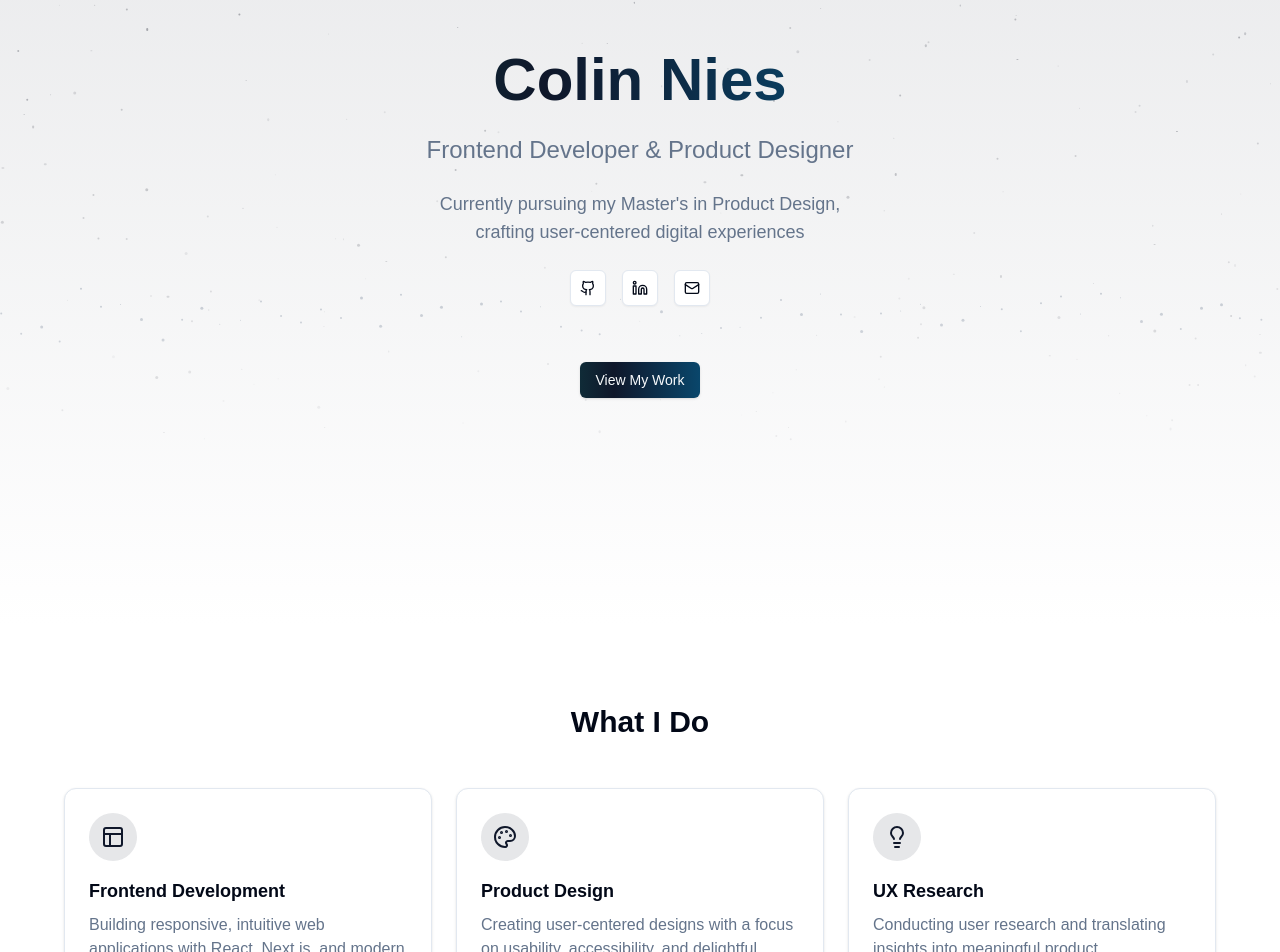
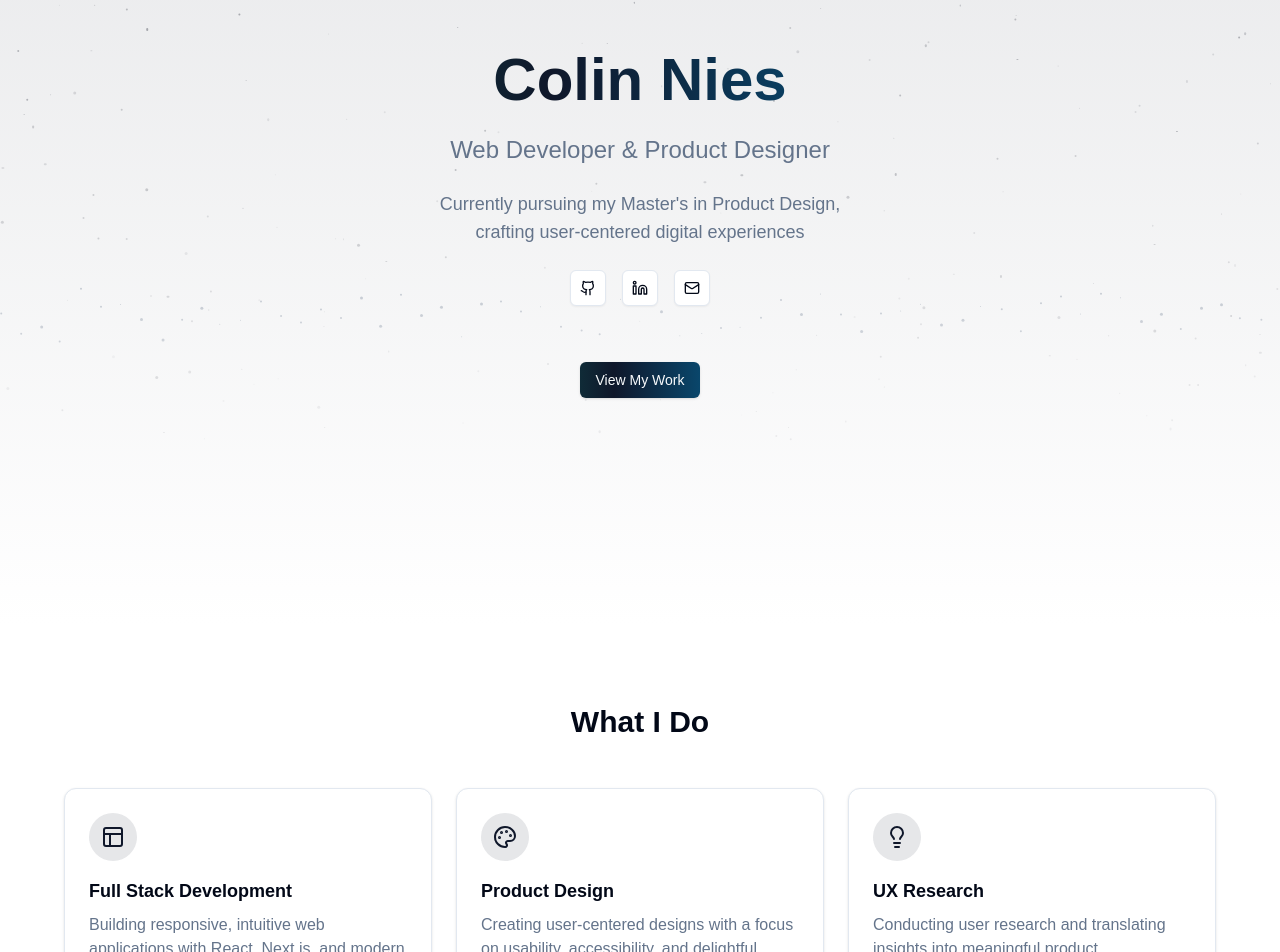
Before and after one commit to colnies/portfolio, a Next.js app: page / in a window 1280 px wide. Shown: the part 176-1128 px from the top of the page. Built offline with nearby package versions, Linux system fonts and the light colour scheme.

Commit message:
changes to copy

```diff
--- a/src/app/layout.tsx
+++ b/src/app/layout.tsx
@@ -14,11 +14,11 @@ const geistMono = Geist_Mono({
 });
 
 export const metadata: Metadata = {
-    title: 'Colin Nies - Frontend Developer & Product Designer',
-    description: 'Portfolio of Colin Nies - Frontend Developer and Product Designer specializing in user-centered digital experiences',
+    title: 'Colin Nies - Web Developer & Product Designer',
+    description: 'Portfolio of Colin Nies - Web Developer and Product Designer specializing in user-centered digital experiences',
     openGraph: {
-        title: 'Colin Nies - Frontend Developer & Product Designer',
-        description: 'Portfolio of Colin Nies - Frontend Developer and Product Designer specializing in user-centered digital experiences',
+        title: 'Colin Nies - Web Developer & Product Designer',
+        description: 'Portfolio of Colin Nies - Web Developer and Product Designer specializing in user-centered digital experiences',
         url: 'https://colinnies.dev',
         siteName: 'Colin Nies Portfolio',
         images: [
@@ -33,8 +33,8 @@ export const metadata: Metadata = {
     },
     twitter: {
         card: 'summary_large_image',
-        title: 'Colin Nies - Frontend Developer & Product Designer',
-        description: 'Portfolio of Colin Nies - Frontend Developer and Product Designer specializing in user-centered digital experiences',
+        title: 'Colin Nies - Web Developer & Product Designer',
+        description: 'Portfolio of Colin Nies - Web Developer and Product Designer specializing in user-centered digital experiences',
         images: ['https://colinnies.dev/main-logo.png'],
     },
     robots: {
--- a/src/app/page.tsx
+++ b/src/app/page.tsx
@@ -98,7 +98,7 @@ export default function HomePage() {
                         variants={fadeInUp}
                         className="text-xl md:text-2xl text-muted-foreground"
                     >
-                        Frontend Developer & Product Designer
+                        Web Developer & Product Designer
                     </motion.p>
                     <motion.div
                         variants={fadeInUp}
@@ -159,7 +159,7 @@ export default function HomePage() {
                         {[
                             {
                                 icon: <Layout className="h-6 w-6 text-primary" />,
-                                title: "Frontend Development",
+                                title: "Full Stack Development",
                                 description: "Building responsive, intuitive web applications with React, Next.js, and modern design systems."
                             },
                             {
```
